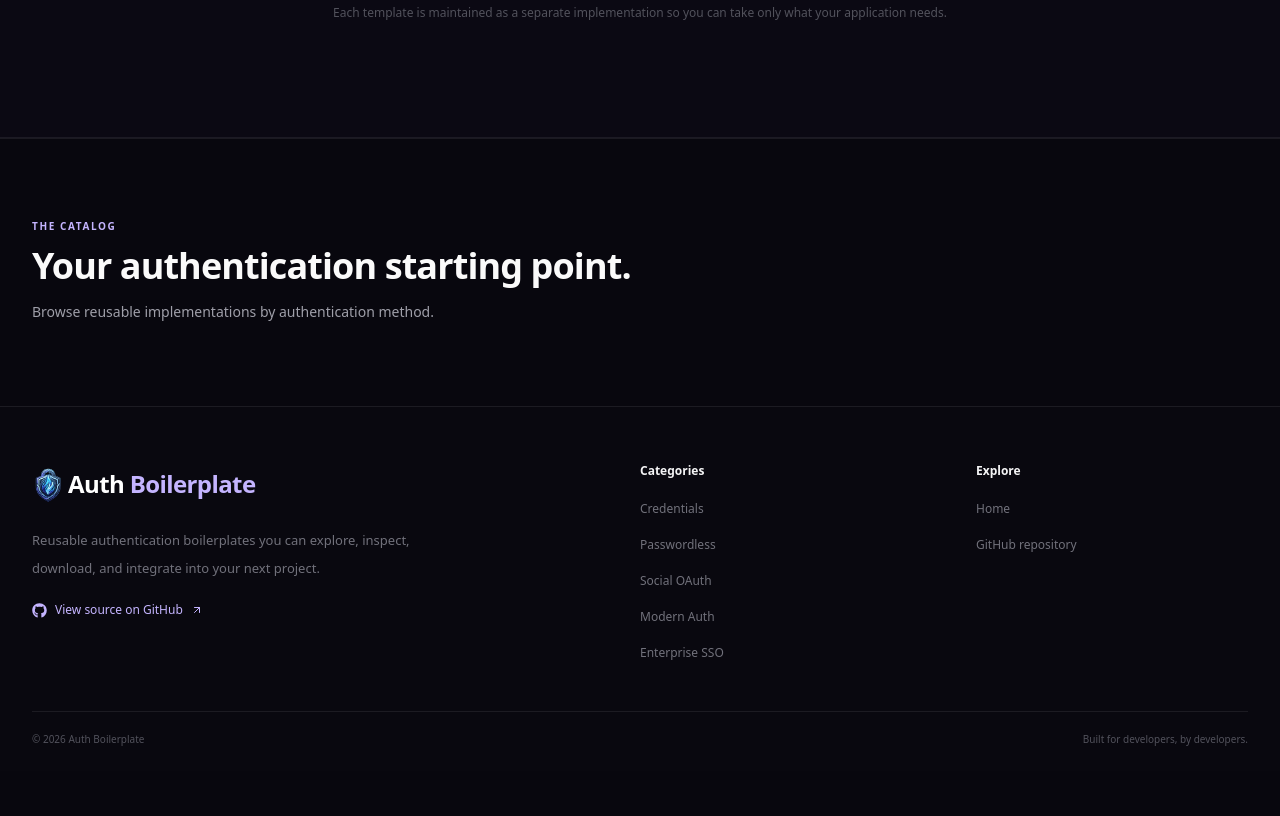
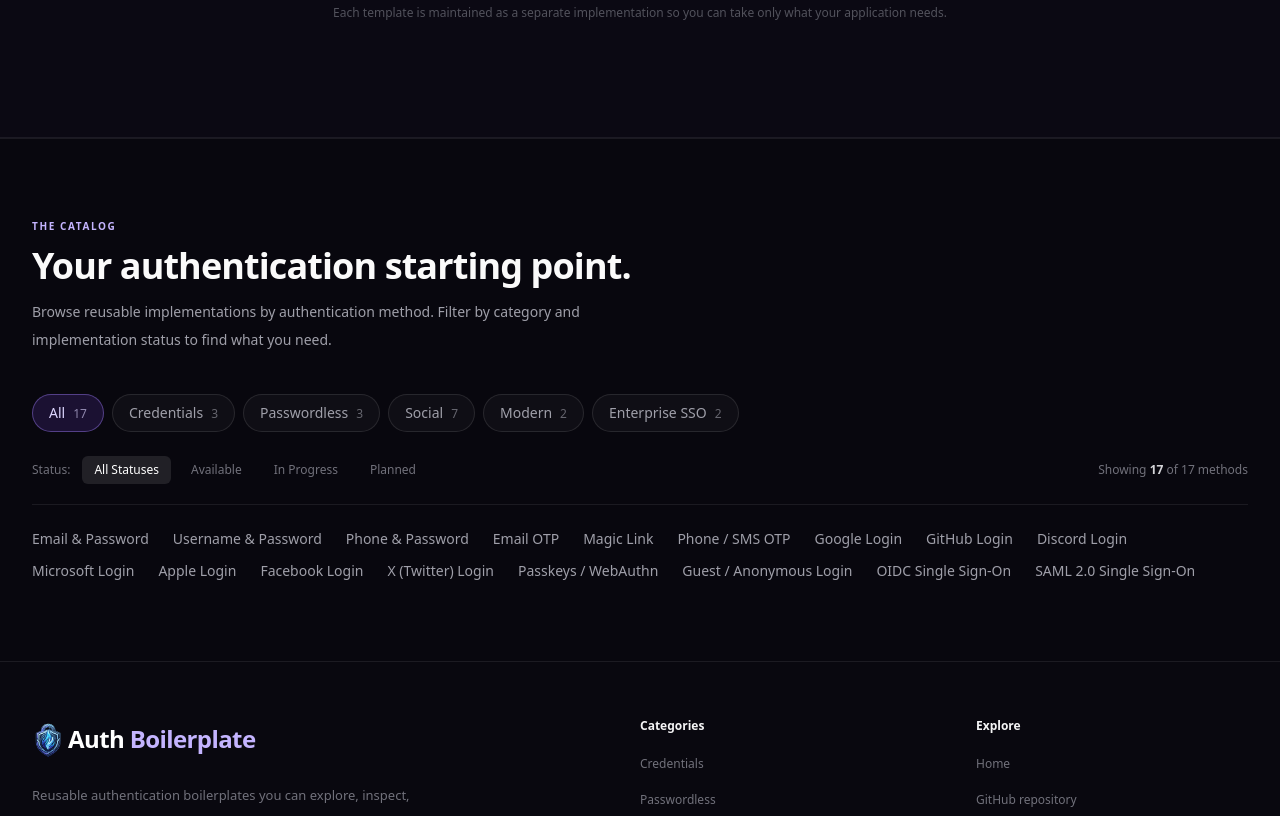
Before and after one commit to AdityaSingh-18/auth-boilerplate, a Next.js app: page / in a window 1280 px wide. Shown: the part 1980-2796 px from the top of the page. Before the commit the page ends 2751 px from the top, so only its background shows below. Built offline with nearby package versions, Linux system fonts and the light colour scheme; no server answers.

Commit message:
feat(catalog): add interactive category tabs and status filters

```diff
--- a/src/app/page.tsx
+++ b/src/app/page.tsx
@@ -1,18 +1,11 @@
 import { Hero } from "@/components/layout/hero";
+import { CatalogSection } from "@/components/catalog/catalog-section";
 
 export default function HomePage() {
   return (
     <>
       <Hero />
-      <section id="catalog" className="mx-auto max-w-7xl border-t border-white/[0.08] px-5 py-20 sm:px-8">
-        <p className="text-[10px] font-bold tracking-[0.16em] text-violet-300">THE CATALOG</p>
-        <h2 className="mt-3 text-3xl font-bold tracking-tight text-zinc-50 sm:text-4xl">
-          Your authentication starting point.
-        </h2>
-        <p className="mt-3 max-w-xl text-sm leading-7 text-zinc-400">
-          Browse reusable implementations by authentication method.
-        </p>
-      </section>
+      <CatalogSection />
     </>
   );
 }
--- /dev/null
+++ b/src/components/catalog/catalog-section.tsx
@@ -0,0 +1,187 @@
+"use client";
+
+import { useState } from "react";
+import {
+  authCategories,
+  authMethods,
+  type AuthCategoryId,
+  type AuthMethodStatus,
+} from "@/data/auth-methods";
+
+type CategoryFilter = "all" | AuthCategoryId;
+type StatusFilter = "all" | AuthMethodStatus;
+
+const statusFilters: { id: StatusFilter; label: string }[] = [
+  { id: "all", label: "All Statuses" },
+  { id: "available", label: "Available" },
+  { id: "in-progress", label: "In Progress" },
+  { id: "planned", label: "Planned" },
+];
+
+export function CatalogSection() {
+  const [activeCategory, setActiveCategory] = useState<CategoryFilter>("all");
+  const [activeStatus, setActiveStatus] = useState<StatusFilter>("all");
+
+  const filteredMethods = authMethods.filter((method) => {
+    const matchesCategory = activeCategory === "all" || method.categoryId === activeCategory;
+    const matchesStatus = activeStatus === "all" || method.status === activeStatus;
+
+    return matchesCategory && matchesStatus;
+  });
+
+  function resetFilters() {
+    setActiveCategory("all");
+    setActiveStatus("all");
+  }
+
+  return (
+    <section
+      id="catalog"
+      className="mx-auto max-w-7xl border-t border-white/[0.08] px-5 py-20 sm:px-8"
+    >
+      <p className="text-[10px] font-bold tracking-[0.16em] text-violet-300">
+        THE CATALOG
+      </p>
+
+      <h2 className="mt-3 text-3xl font-bold tracking-tight text-zinc-50 sm:text-4xl">
+        Your authentication starting point.
+      </h2>
+
+      <p className="mt-3 max-w-xl text-sm leading-7 text-zinc-400">
+        Browse reusable implementations by authentication method.
+        Filter by category and implementation status to find what
+        you need.
+      </p>
+
+      <div className="mt-10">
+        {/* Category tabs */}
+        <div
+          className="flex flex-wrap gap-2"
+          role="group"
+          aria-label="Filter by authentication category"
+        >
+          <button
+            type="button"
+            onClick={() => setActiveCategory("all")}
+            aria-pressed={activeCategory === "all"}
+            className={`rounded-full border px-4 py-2 text-sm font-medium transition-colors ${
+              activeCategory === "all"
+                ? "border-violet-400/40 bg-violet-500/15 text-violet-200"
+                : "border-white/10 bg-white/[0.03] text-zinc-400 hover:border-white/20 hover:text-white"
+            }`}
+          >
+            All
+            <span className="ml-2 text-xs opacity-60">
+              {authMethods.length}
+            </span>
+          </button>
+
+          {authCategories.map((category) => {
+            const count = authMethods.filter((method) =>
+              method.categoryId === category.id
+            ).length;
+
+            const isActive = activeCategory === category.id;
+
+            return (
+              <button
+                key={category.id}
+                type="button"
+                onClick={() => setActiveCategory(category.id)}
+                aria-pressed={isActive}
+                className={`rounded-full border px-4 py-2 text-sm font-medium transition-colors ${
+                  isActive
+                    ? "border-violet-400/40 bg-violet-500/15 text-violet-200"
+                    : "border-white/10 bg-white/[0.03] text-zinc-400 hover:border-white/20 hover:text-white"
+                }`}
+              >
+                {category.title}
+                <span className="ml-2 text-xs opacity-60">
+                  {count}
+                </span>
+              </button>
+            );
+          })}
+        </div>
+
+        {/* Status filters and result count */}
+        <div className="mt-6 flex flex-col gap-4 border-b border-white/[0.08] pb-5 sm:flex-row sm:items-center sm:justify-between">
+          <div
+            className="flex flex-wrap items-center gap-2"
+            role="group"
+            aria-label="Filter by implementation status"
+          >
+            <span className="mr-1 text-xs font-medium text-zinc-500">
+              Status:
+            </span>
+
+            {statusFilters.map((status) => {
+              const isActive = activeStatus === status.id;
+
+              return (
+                <button
+                  key={status.id}
+                  type="button"
+                  onClick={() => setActiveStatus(status.id)}
+                  aria-pressed={isActive}
+                  className={`rounded-md px-3 py-1.5 text-xs font-medium transition-colors ${
+                    isActive
+                      ? "bg-white/10 text-white"
+                      : "text-zinc-500 hover:bg-white/[0.05] hover:text-zinc-300"
+                  }`}
+                >
+                  {status.label}
+                </button>
+              );
+            })}
+          </div>
+
+          <p
+            className="text-xs text-zinc-500"
+            aria-live="polite"
+            aria-atomic="true"
+          >
+            Showing{" "}
+            <span className="font-semibold text-zinc-300">
+              {filteredMethods.length}
+            </span>{" "}
+            of {authMethods.length} methods
+          </p>
+        </div>
+
+        {/* Filtered results */}
+        {filteredMethods.length > 0 ? (
+          <ul className="mt-6 flex flex-wrap gap-x-6 gap-y-3">
+            {filteredMethods.map((method) => (
+              <li
+                key={method.id}
+                className="text-sm text-zinc-400"
+              >
+                {method.title}
+              </li>
+            ))}
+          </ul>
+        ) : (
+          <div className="mt-8 rounded-xl border border-white/[0.08] bg-white/[0.02] px-6 py-10 text-center">
+            <h3 className="text-base font-semibold text-zinc-200">
+              No methods found
+            </h3>
+
+            <p className="mt-2 text-sm text-zinc-500">
+              No authentication methods match the selected filters.
+              Try changing your category or status.
+            </p>
+
+            <button
+              type="button"
+              onClick={resetFilters}
+              className="mt-5 rounded-lg border border-violet-400/30 bg-violet-500/10 px-4 py-2 text-sm font-medium text-violet-200 transition-colors hover:bg-violet-500/20"
+            >
+              Clear filters
+            </button>
+          </div>
+        )}
+      </div>
+    </section>
+  );
+}
```
Also changed, not shown: 1 other file (tests, documents, lock files or other folders).
